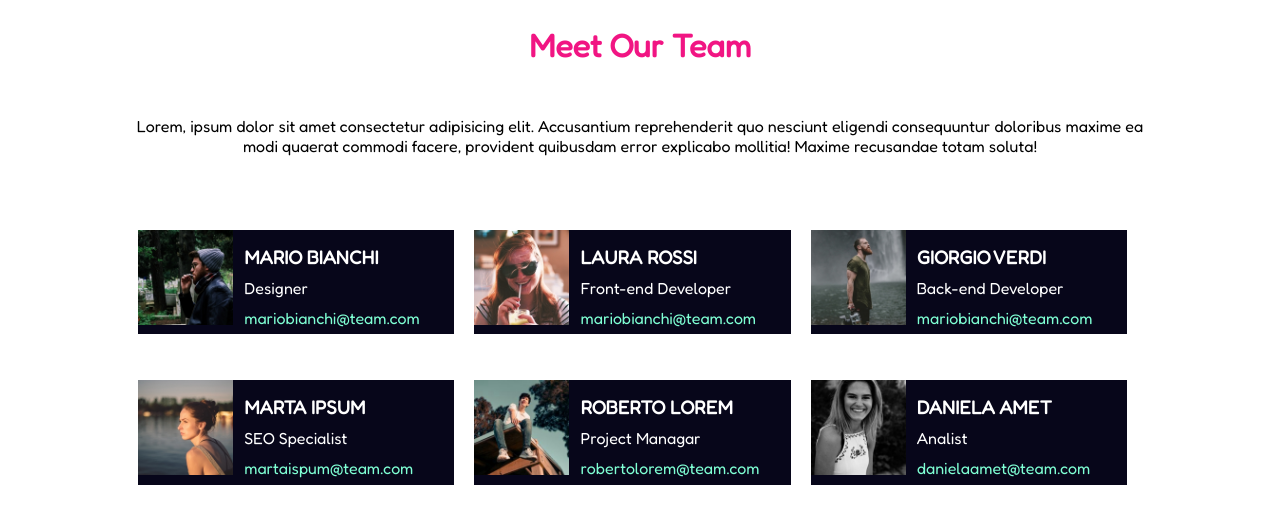
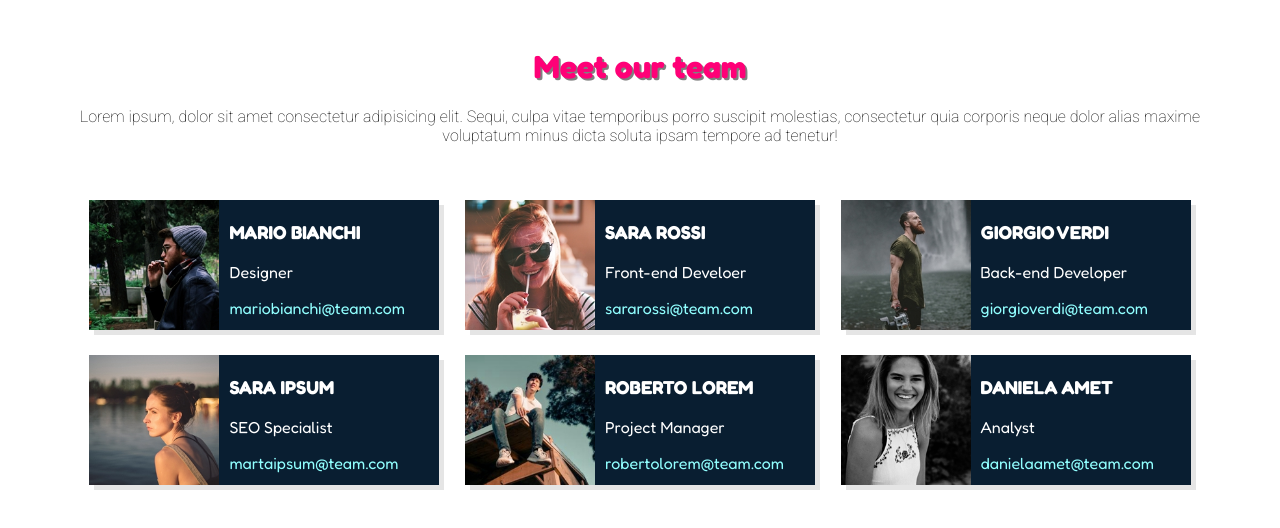
Before and after one commit to CrisFerrari1993/html-css-float-cards, a plain HTML site: page index.html in a window 1280 px wide. Drawn offline with Linux system fonts and the light colour scheme.

Commit message:
Fix
fix esercizio

```diff
--- a/css/style.css
+++ b/css/style.css
@@ -1,77 +1,56 @@
 /* Main page settings */
 :root {
-        font-family: fredoka;
+    font-family: 'Fredoka', sans-serif;
+    font-family: 'Indie Flower', cursive;
+    font-family: 'Roboto', sans-serif;
 }
 body {
     margin: 0;
     padding: 0;
-    background-color: white;
+    box-sizing: border-box;
 }
 
-/* head settings */
-.head_container {
+/* Title section */
+header {
+    padding: 2% 5% 2% 5%;
     text-align: center;
-    margin: 2% 10% 5% 10%;
+}
+.title {
+    text-align: center;
+    font-family: 'Fredoka';
+    color: rgb(255, 0, 119);
+    text-shadow: 2px 2px rgba(0, 0, 0, 0.5);
 }
 
-.title{
-    color: rgb(241, 21, 131);
-    margin-bottom: 5%;
+/* Card settings */
+
+.section_top, .section_down {
+    display: flex;
+    justify-content: center;
+}
+.card {
+    font-family: 'Fredoka';
+    display: flex;
+    background-color: rgb(9, 30, 49);
+    color: white;
+    align-items: center;
+    margin:1%;
+    flex-flow: wrap;
+    box-shadow: 5px 5px rgba(0,0,0,0.1);
+    width: 350px;
+    max-height: 100%;
+}
+.card_info {
+    margin-right: 10px;
+    margin-bottom: 10px;
+}
+img{
+    max-height: 130px;
+    max-width: 130px;
+    margin-right: 10px;
 }
 
-.main_container{
-    padding: 0%;
-    margin: 2% 10%;
-    /* debug settings */
-
+a{
+    text-decoration: none;
+    color: rgb(145, 255, 255);
 }
-
-/* card settings  */
-img{
-    float: left;
-    max-width: 30%;
-    max-height: 30%;
-    margin-right: 5px;
-}
-.card{
-    float: left;
-    width:calc((100% / 3 - 25px));
-    background-color: rgb(7, 6, 26);
-    color: white;
-    margin-bottom: 2%;
-    margin: 10px;
-}
-.card_info{
-    float: left;
-    padding: 2%;
-}
-.name{
-    margin: 10px 0 0 0 ;
-}
-.mail{
-    color: aquamarine;
-    text-decoration: none;
-    min-width: fit-content;
-    margin:10px 0 0 0;
-
-}
-.profession{
-    margin: 10px 0 0 0;
-}
-/* Clear both settings */
-
-.card_info::after{
-    content: '';
-    display: table;
-    clear: both;
-}
-.card::after{
-    content: '';
-    display: table;
-    clear: both;
-}
-.main_container::after{
-    content: '';
-    display: table;
-    clear: both;
-}
--- a/index.html
+++ b/index.html
@@ -1,79 +1,84 @@
+<!DOCTYPE html>
 <html lang="en">
 <head>
     <meta charset="UTF-8">
     <meta name="viewport" content="width=device-width, initial-scale=1.0">
-    <link rel="stylesheet" href="css/style.css">
-    <!-- Google font -->
     <link rel="preconnect" href="https://fonts.googleapis.com">
     <link rel="preconnect" href="https://fonts.gstatic.com" crossorigin>
-    <link href="https://fonts.googleapis.com/css2?family=Fredoka&display=swap" rel="stylesheet">
-    <title>Float_Cards</title>
+    <link href="https://fonts.googleapis.com/css2?family=Fredoka:wght@300;400;500;600;700&family=Indie+Flower&family=Roboto:wght@100;700;900&display=swap" rel="stylesheet">
+    <link rel="stylesheet" href="css/style.css">
+    <title>Floating cards</title>
 </head>
 <body>
-
-    <!-- Head page  -->
-
-    <div class="head_container">
-        <h1 class="title">Meet Our Team</h1>
-        <p class="text">Lorem, ipsum dolor sit amet consectetur adipisicing elit. Accusantium reprehenderit quo nesciunt eligendi consequuntur doloribus maxime ea modi quaerat commodi facere, provident quibusdam error explicabo mollitia! Maxime recusandae totam soluta!</p>
-    </div>
-
-   <!-- Main with float fards -->
-
-    <div class="main_container">
+    <!-- Header page & title -->
+    <header>
+        <h1 class="title">Meet our team</h1>
+        <p class="text">
+            Lorem ipsum, dolor sit amet consectetur adipisicing elit. Sequi, culpa vitae temporibus porro suscipit molestias, consectetur quia corporis neque dolor alias maxime voluptatum minus dicta soluta ipsam tempore ad tenetur!
+        </p>
+    </header>
+    <main>
+    <!-- Floating cards section -->
+    <!-- 1st row -->
+        <div class="section_top">
+            <!-- Card -->
             <div class="card">
                 <img src="img/male1.png" alt="Mario Bianchi">
                 <div class="card_info">
                     <h3 class="name">MARIO BIANCHI</h3>
                     <p class="profession">Designer</p>
-                <p class="mail">mariobianchi@team.com</p>
+                    <a href="#">mariobianchi@team.com</a>
                 </div>
             </div>
+            <!-- Card -->
             <div class="card">
-            <img src="img/female1.png" alt="Mario Bianchi">
+                <img src="img/female1.png" alt="Sara Rossi">
                 <div class="card_info">
-                <h3 class="name">LAURA ROSSI</h3>
-                <p class="profession">Front-end Developer</p>
-                <p class="mail">mariobianchi@team.com</p>
+                    <h3 class="name">SARA ROSSI</h3>
+                    <p class="profession">Front-end Develoer</p>
+                    <a href="#">sararossi@team.com</a>
                 </div>
             </div>
+            <!-- Card -->
             <div class="card">
-            <img src="img/male2.png" alt="Mario Bianchi">
+                <img src="img/male2.png" alt="Giorgio Verdi">
                 <div class="card_info">
                     <h3 class="name">GIORGIO VERDI</h3>
                     <p class="profession">Back-end Developer</p>
-                <p class="mail">mariobianchi@team.com</p>
+                    <a href="#">giorgioverdi@team.com</a>
                 </div>
             </div>
         </div>
-
-    <!-- Second Raw -->
-
-    <dir class="main_container">
+        <!-- 2nd row -->
+        <div class="section_down">
+            <!-- Card -->
             <div class="card">
-            <img src="img/female2.png" alt="Mario Bianchi">
+                <img src="img/female2.png" alt="Marta Ipsum">
                 <div class="card_info">
-                <h3 class="name">MARTA IPSUM</h3>
-                <p class="profession">SEO Specialist</p>
-                <p class="mail">martaispum@team.com</p>
+                    <h3 class="name">SARA IPSUM</h3>
+                    <p class="profession"> SEO Specialist</p>
+                    <a href="#">martaipsum@team.com</a>
                 </div>
             </div>
+            <!-- Card -->
             <div class="card">
-            <img src="img/male3.png" alt="Mario Bianchi">
+                <img src="img/male3.png" alt="Roberto Lorem">
                 <div class="card_info">
                     <h3 class="name">ROBERTO LOREM</h3>
-                <p class="profession">Project Managar</p>
-                <p class="mail">robertolorem@team.com</p>
+                    <p class="profession">Project Manager</p>
+                    <a href="#">robertolorem@team.com</a>
                 </div>
             </div>
+            <!-- Card -->
             <div class="card">
                 <img src="img/female3.png" alt="Mario Bianchi">
                 <div class="card_info">
                     <h3 class="name">DANIELA AMET</h3>
-                <p class="profession">Analist</p>
-                <p class="mail">danielaamet@team.com</p>
+                    <p class="profession">Analyst</p>
+                    <a href="#">danielaamet@team.com</a>
                 </div>
             </div>
-    </dir>
+        </div>
+    </main>
 </body>
 </html>
```
Lines whose indentation alone changed are shown as unchanged.
